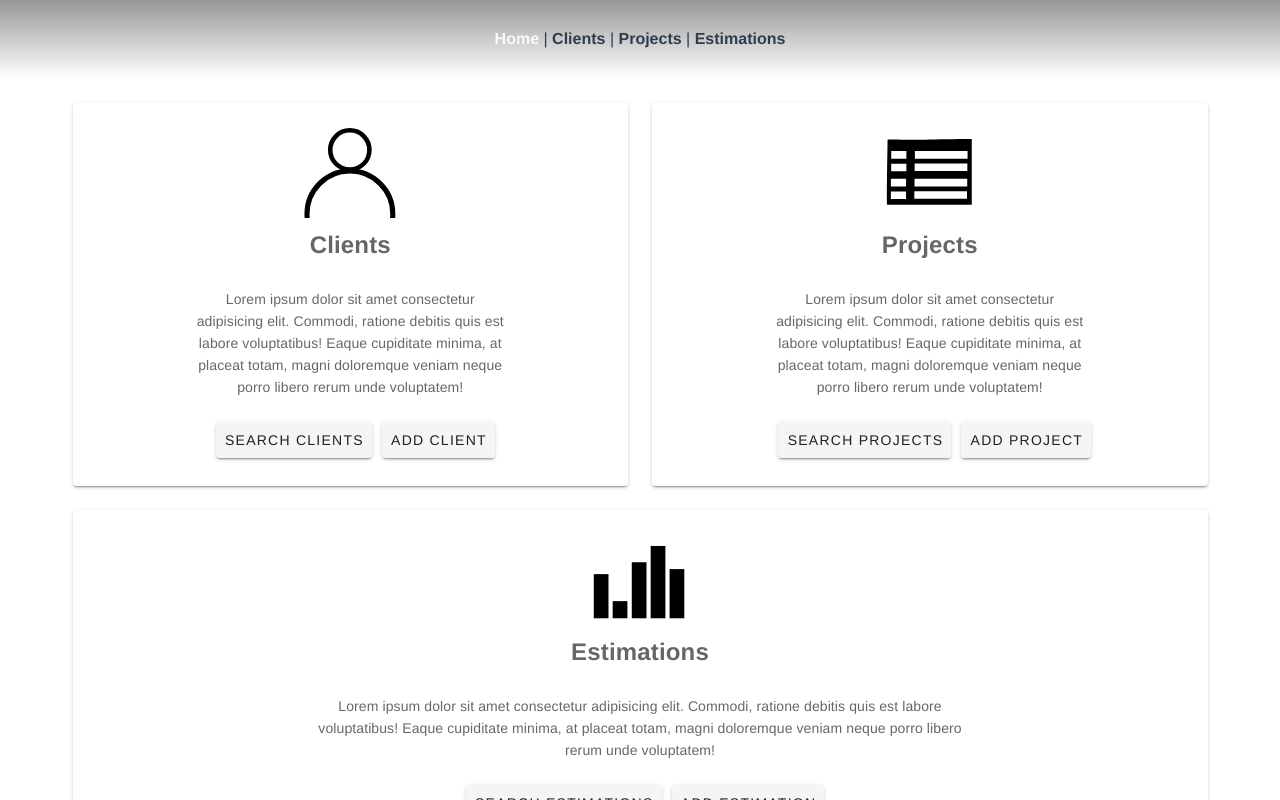
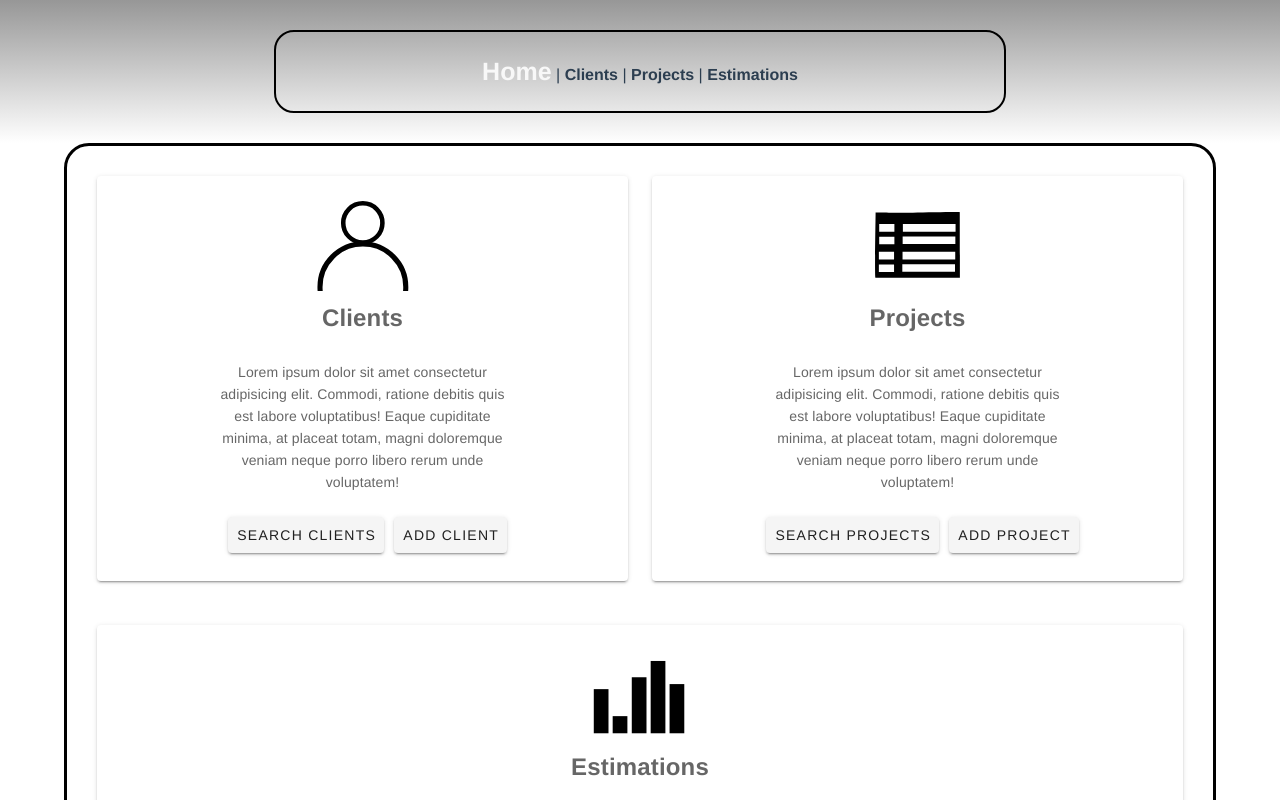
Before and after one commit to wojteq89/EstimationApp-Frontend, a Vue app in the folder vuejs-frontend/: page /home-page in a window 1280 px wide. Shown: the top 800 px of the page. Built offline with nearby package versions, Linux system fonts and the light colour scheme; what vue-notification would draw is missing.

Commit message:
Add some visuals

```diff
--- a/vuejs-frontend/src/App.vue
+++ b/vuejs-frontend/src/App.vue
@@ -1,16 +1,37 @@
 <template>
   <div id="app" data-app>
     <nav>
+      <v-container class="bookmarks">
         <router-link to="/home-page">Home</router-link> |
         <router-link to="/clients">Clients</router-link> |
         <router-link to="/projects">Projects</router-link> |
         <router-link to="/estimations">Estimations</router-link>
+        <br>
+        <router-link v-for="page in additionalPages" :key="page.to" :to="page.to">{{ page.label }}</router-link>
+      </v-container>
     </nav>
     <router-view/>
   </div>
 </template>
 
-<style lang="scss">
+<script>
+export default {
+  computed: {
+    additionalPages() {
+      const currentPath = this.$route.path;
+      const pages = [
+        { to: '/add-client', label: 'Add Client' },
+        { to: '/add-project', label: 'Add Project' },
+        { to: '/add-estimation', label: 'Add Estimation' }
+      ];
+      const filteredPages = pages.filter(page => currentPath.includes(page.to));
+      return filteredPages;
+    }
+  }
+}
+</script>
+
+<style>
 #app {
   font-family: Avenir, Helvetica, Arial, sans-serif;
   -webkit-font-smoothing: antialiased;
@@ -22,15 +43,28 @@
 nav {
   padding: 30px;
   background-image: linear-gradient(to bottom, rgb(151, 151, 151), rgba(0, 0, 0, 0));
+}
 
-  a {
+.bookmarks {
+  border: 2px solid black;
+  border-radius: 20px;
+  width: 60% !important;
+  padding: 10px;
+}
+
+.bookmarks a {
   font-weight: bold;
   color: #2c3e50;
   text-decoration: none;
+  transition: color 0.3s ease, font-size 0.3s ease;
+}
 
-    &.router-link-exact-active {
+.bookmarks a:hover {
   color: #f8f8f8;
 }
-  }
+
+.bookmarks a.router-link-exact-active {
+  color: #f8f8f8;
+  font-size: 25px;
 }
 </style>
--- a/vuejs-frontend/src/components/AddClient.vue
+++ b/vuejs-frontend/src/components/AddClient.vue
@@ -1,8 +1,8 @@
 <template>
   <v-app>
     <v-container>
-      <v-card-text class="title" style="font-size: x-large;">Add Client</v-card-text>
       <v-form @submit.prevent="addClient">
+        <v-img v-if="previewImage" :src="previewImage" class="editLogo" contain></v-img>
         <v-text-field v-model="name" label="Client Name" required></v-text-field>
         <v-textarea v-model="description" label="Description"></v-textarea>
         <v-select
@@ -18,7 +18,6 @@
           @change="previewLogo"
           append-icon="mdi-paperclip"
         ></v-file-input>
-        <v-img v-if="previewImage" :src="previewImage" class="my-4" contain></v-img>
         <v-container style="display: flex; flex-direction: row; justify-content: center;">
           <v-btn type="submit">Add Client</v-btn>
           <v-btn @click="cancelClient">Cancel</v-btn>
@@ -60,9 +59,9 @@ export default {
           img.onload = () => {
             const canvas = document.createElement('canvas');
             const ctx = canvas.getContext('2d');
-            canvas.width = 100;
-            canvas.height = 100;
-            ctx.drawImage(img, 0, 0, 100, 100);
+            canvas.width = 200;
+            canvas.height = 200;
+            ctx.drawImage(img, 0, 0, 200, 200);
             resolve(canvas.toDataURL('image/jpeg'));
           };
         };
@@ -154,4 +153,12 @@ export default {
 .v-btn {
   margin-left: 15px;
 }
+.editLogo {
+  border-radius: 200px;
+  height: auto;
+  width: auto;
+  margin: 50px;
+  margin-top: 0;
+}
+
 </style>
--- a/vuejs-frontend/src/components/AddEstimation.vue
+++ b/vuejs-frontend/src/components/AddEstimation.vue
@@ -1,7 +1,6 @@
 <template>
   <v-app>
     <v-container>
-      <v-card-text class="title" style="font-size: x-large;">Add Estimation</v-card-text>
       <v-form @submit.prevent="addEstimation">
         <v-text-field v-model="name" label="Estimation Name" required></v-text-field>
         <v-textarea v-model="description" label="Description"></v-textarea>
@@ -193,7 +192,7 @@ export default {
         });
     },
     cancel() {
-      this.$router.push('/projects');
+      this.$router.push('/estimations');
     }
   }
 };
--- a/vuejs-frontend/src/components/AddProject.vue
+++ b/vuejs-frontend/src/components/AddProject.vue
@@ -1,7 +1,6 @@
 <template>
   <v-app>
     <v-container>
-      <v-card-text class="title" style="font-size: x-large;">Add Project</v-card-text>
       <v-form @submit.prevent="addProject">
         <v-text-field v-model="name" label="Project Name" required></v-text-field>
         <v-textarea v-model="description" label="Description"></v-textarea>
--- a/vuejs-frontend/src/components/HomePage.vue
+++ b/vuejs-frontend/src/components/HomePage.vue
@@ -1,8 +1,8 @@
 <template>
-  <v-container>
+  <div class="panels">
     <v-row>
         <v-col>
-            <v-card class="clients-card">
+            <v-card class="card">
                 <v-img
                     src="@/assets/clients.svg"
                     alt="Client Icon"
@@ -22,7 +22,7 @@
             </v-card>
         </v-col>
         <v-col>
-            <v-card class="clients-card">
+            <v-card class="card">
                 <v-img
                     src="@/assets/projects.svg"
                     alt="Client Icon"
@@ -44,7 +44,7 @@
     </v-row>
     <v-row>
         <v-col>
-            <v-card class="clients-card">
+            <v-card class="card">
                 <v-img
                     src="@/assets/estimations.svg"
                     alt="Client Icon"
@@ -64,7 +64,7 @@
             </v-card>
         </v-col>
     </v-row>
-  </v-container>
+</div>
   </template>
 
   <script>
@@ -93,11 +93,21 @@
   </script>
 
   <style>
-    .clients-card .title {
+    .panels {
+        border: 3px solid black;
+        border-radius: 25px;
+        padding: 20px;
+        margin-left: 5%;
+        margin-right: 5%;
+    }
+    .row {
+        padding: 10px;
+    }
+    .card .title {
         font-size: x-large;
         font-weight: bold;
     }
-    .clients-card .description {
+    .card .description {
         padding-left: 20%;
         padding-right: 20%
     }
@@ -110,11 +120,9 @@
     }
     .button {
         margin-left: 10px;
-    }
-    .buttons-text {
         text-decoration: none;
     }
-    .clients-card {
+    .card {
         padding: 15px
     }
 
--- a/vuejs-frontend/src/components/ListClients.vue
+++ b/vuejs-frontend/src/components/ListClients.vue
@@ -1,5 +1,5 @@
 <template>
-  <div class="container">
+  <div class="list">
     <v-data-table
       :headers="headers"
       :items="clients"
@@ -21,9 +21,9 @@
 
       <template v-slot:item="{ item }">
         <tr class="table-row">
+          <td><img :src="item.logo" class="logo" alt="Logo" style="max-width: 60px; max-height: 60px;"></td>
           <td>{{ item.name }}</td>
           <td>{{ item.description }}</td>
-          <td><img :src="item.logo" alt="Logo" style="max-width: 60px; max-height: 60px;"></td>
           <td>{{ item.country }}</td>
           <td>{{ item.email }}</td>
           <td>
@@ -37,11 +37,23 @@
     <v-dialog v-model="editDialog" max-width="500">
       <v-card>
         <v-card-title>Edit Client</v-card-title>
+        <v-img v-if="previewImage" :src="previewImage" class="my-4 editLogo" contain></v-img>
         <v-card-text>
           <v-text-field v-model="editedClient.name" label="Name"></v-text-field>
           <v-text-field v-model="editedClient.description" label="Description"></v-text-field>
-          <v-text-field v-model="editedClient.logo" label="Logo"></v-text-field>
-          <v-text-field v-model="editedClient.country" label="Country"></v-text-field>
+          <v-file-input
+            v-model="editedClient.logo"
+            label="Logo"
+            accept="image/*"
+            @change="previewLogo"
+            append-icon="mdi-paperclip"
+          ></v-file-input>
+          <v-select
+            v-model="editedClient.country"
+            :items="countries"
+            label="Country"
+            required
+          ></v-select>
           <v-text-field v-model="editedClient.email" label="Email"></v-text-field>
         </v-card-text>
         <v-card-actions>
@@ -54,7 +66,8 @@
     <v-dialog v-model="deleteDialog" max-width="500">
       <v-card>
         <v-card-title>Confirm Delete</v-card-title>
-        <v-card-text>Are you sure you want to delete this client?</v-card-text>
+        <v-card-text>Are you sure you want to delete this client? This action will
+          remove all customer-related projects and valuations.</v-card-text>
         <v-card-actions>
           <v-btn class="button" @click="deleteClient">Yes</v-btn>
           <v-btn class="button" @click="cancelDelete">No</v-btn>
@@ -74,7 +87,11 @@ export default {
       clients: [],
       editDialog: false,
       deleteDialog: false,
+      countries: ['Poland', 'Germany', 'France', 'USA', 'UK', 'Spain', 'Italy',
+      'Canada', 'Australia', 'Japan', 'China', 'Brazil', 'India', 'Russia'],
+      previewImage: null,
       editedClient: {
+        id: null,
         name: '',
         description: '',
         logo: '',
@@ -87,9 +104,9 @@ export default {
   computed: {
     headers() {
       return [
+        { text: 'Logo', value: 'logo' },
         { text: 'Name', value: 'name' },
         { text: 'Description', value: 'description' },
-        { text: 'Logo', value: 'logo' },
         { text: 'Country', value: 'country' },
         { text: 'Email', value: 'email' },
         { text: 'Actions', value: 'actions', sortable: false }
@@ -125,6 +142,7 @@ export default {
     },
     editClient(client) {
       this.editedClient = { ...client };
+      this.previewImage = client.logo;
       this.editDialog = true;
     },
     async saveChanges() {
@@ -133,12 +151,14 @@ export default {
         await axios.put(`http://localhost:8000/api/clients/${this.editedClient.id}`, clientToSave);
         this.fetchClients();
         this.editDialog = false;
+        this.previewImage = null;
       } catch (error) {
         console.error('Error saving changes:', error);
       }
     },
     cancelEdit() {
       this.editDialog = false;
+      this.previewImage = null;
     },
     confirmDeleteClient(client) {
       this.clientToDelete = client;
@@ -156,6 +176,11 @@ export default {
     cancelDelete() {
       this.deleteDialog = false;
     },
+    previewLogo(file) {
+      if (file) {
+        this.previewImage = URL.createObjectURL(file);
+      }
+    },
   },
 };
 </script>
@@ -164,10 +189,24 @@ export default {
 .container {
   padding: 25px;
 }
+.list {
+  margin-left: 100px;
+  margin-right: 100px;
+  padding: 20px;
+  border: 3px solid black;
+  border-radius: 50px;
+}
 .table-row {
   height: 100px;
 }
 .button {
   margin-bottom: 5px;
 }
+.logo {
+  border-radius: 30px;
+}
+.editLogo {
+  border-radius: 30px;
+  height: 250px;
+}
 </style>
--- a/vuejs-frontend/src/components/ListEstimations.vue
+++ b/vuejs-frontend/src/components/ListEstimations.vue
@@ -1,5 +1,5 @@
 <template>
-  <div class="container">
+  <div class="list">
     <v-data-table
       :headers="headers"
       :items="estimations"
@@ -159,4 +159,11 @@ export default {
 .button {
   margin-bottom: 5px
 }
+.list {
+  margin-left: 100px;
+  margin-right: 100px;
+  padding: 20px;
+  border: 3px solid black;
+  border-radius: 50px;
+}
 </style>
--- a/vuejs-frontend/src/components/ListProjects.vue
+++ b/vuejs-frontend/src/components/ListProjects.vue
@@ -1,5 +1,5 @@
 <template>
-  <div class="container">
+  <div class="list">
     <v-data-table
       :headers="headers"
       :items="projects"
@@ -185,4 +185,11 @@ export default {
 .button {
   margin-bottom: 5px;
 }
+.list {
+  margin-left: 100px;
+  margin-right: 100px;
+  padding: 20px;
+  border: 3px solid black;
+  border-radius: 50px;
+}
 </style>
```
Lines whose indentation alone changed are shown as unchanged.
